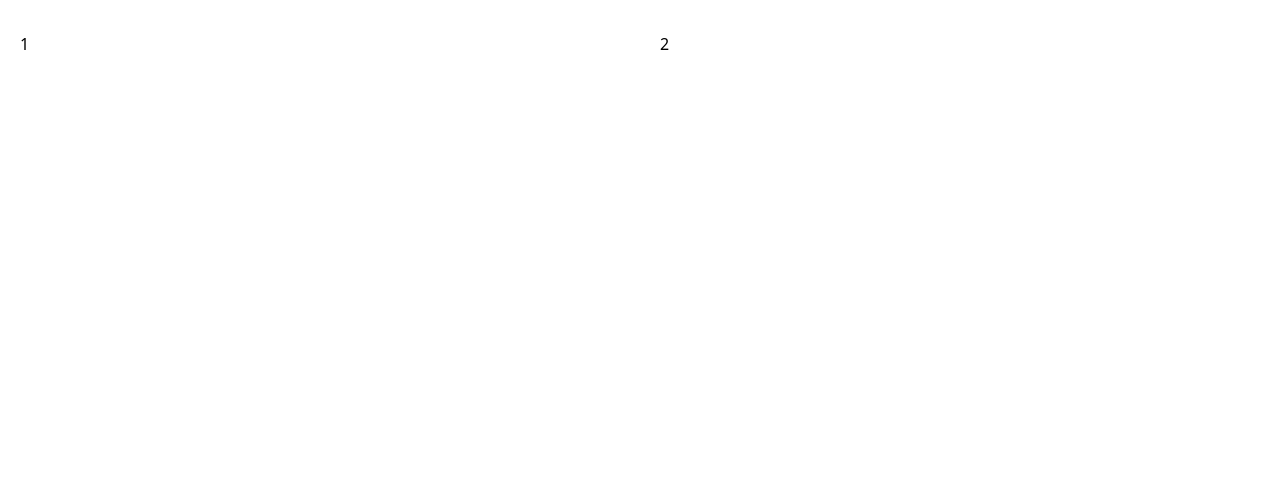
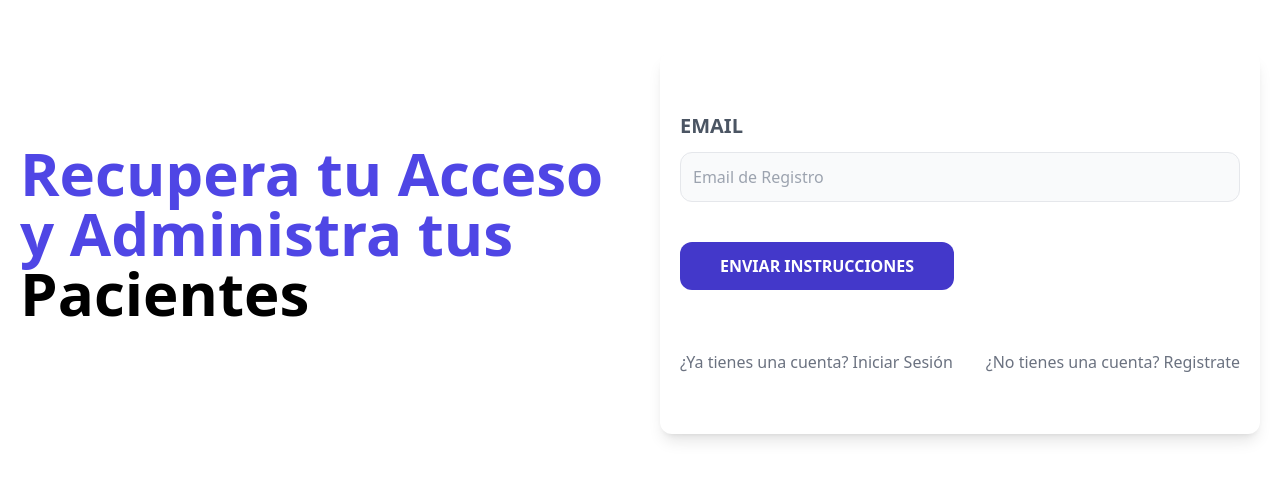
Before and after one commit to centinelaCode/frontend-APV, a React (Vite) app: page /olvide-password in a window 1280 px wide. Shown: the top 480 px of the page. Built offline with nearby package versions, Linux system fonts and the light colour scheme.

Commit message:
[ADD] Maquetación de Olvide password
Se hace 2 columnas: left: titulo | right: formulario

```diff
--- a/src/pages/OlvidePassword.jsx
+++ b/src/pages/OlvidePassword.jsx
@@ -1,9 +1,42 @@
+import { Link } from 'react-router-dom';
+
 const OlvidePassword = () => {
   return (
     <>
+      <div>
+        <h1 className="text-indigo-600 font-blank text-6xl font-bold">Recupera tu Acceso y Administra tus <span className="text-black font-bold">Pacientes</span></h1>
+      </div>
+      <div className="mt-20 md:mt-5 shadow-lg px-5 py-10 rounded-xl bg-white">
+        <form>
+          <div className="my-5">
+            <label
+              className="uppercase text-gray-600 text-xl font-bold"
+            >email</label>
+            <input
+              type="email"
+              placeholder="Email de Registro"
+              className="border w-full p-3 mt-3 bg-gray-50 rounded-xl"
+            />
+          </div>
 
-        <div>1</div>
-        <div>2</div>
+          <input
+            type="submit"
+            value="Enviar Instrucciones"
+            className="bg-indigo-700 w-full py-3 px-10 rounded-xl text-white uppercase font-bold mt-5 hover:cursor-pointer hover:bg-indigo-800 md:w-auto "
+          />
+        </form>
+
+        <nav className="mt-10 lg:flex lg:justify-between">
+          <Link
+            to="/"
+            className="block text-center my-5 text-gray-500"
+          >¿Ya tienes una cuenta? Iniciar Sesión</Link>
+          <Link
+            to="/registrar"
+            className="block text-center my-5 text-gray-500"
+          >¿No tienes una cuenta? Registrate</Link>
+        </nav>
+      </div>
 
     </>
   )
```
